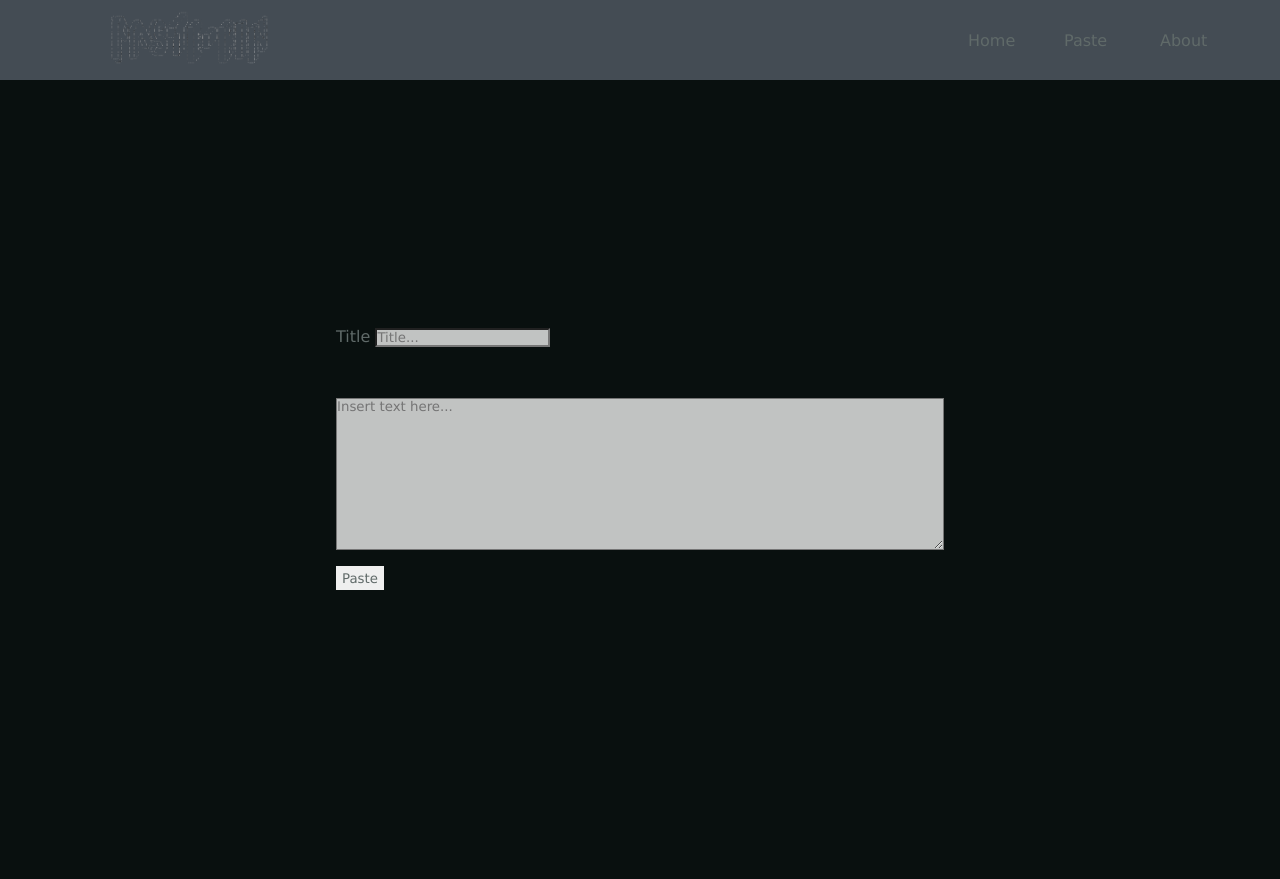
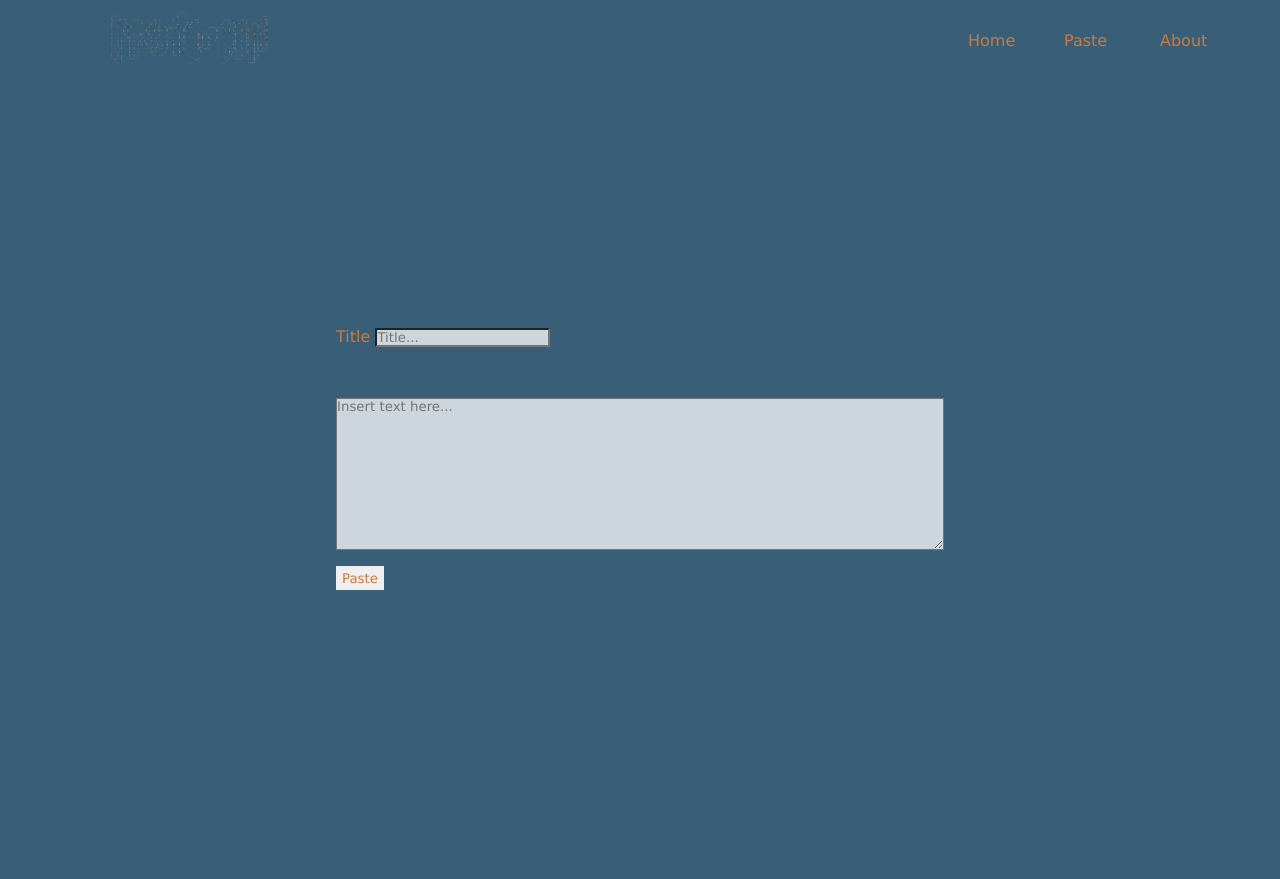
Before and after one commit to skillz4real/paste-bin, a Flask app: page / in a window 1280 px wide. Run offline with Flask 3, Linux system fonts and the light colour scheme.

Commit message:
changes to color scheme

```diff
--- a/app.py
+++ b/app.py
@@ -1,13 +1,17 @@
-from flask import Flask, render_template, url_for, request
 import sqlite3
 from datetime import datetime
+
+from flask import Flask, render_template, request
+
 import rpg
 
 con = sqlite3.connect("paste.db")
 
 cursor = con.cursor()
 
-cursor.execute("CREATE TABLE IF NOT EXISTS paste(id TEXT PRIMARY KEY, title TEXT, date DATE, data TEXT);")
+cursor.execute(
+    "CREATE TABLE IF NOT EXISTS paste(id TEXT PRIMARY KEY, title TEXT, date DATE, data TEXT);"
+)
 
 con.commit()
 
@@ -15,17 +19,17 @@
 
 app = Flask(__name__)
 
+
 def tuple_to_dict(t):
     d = {}
-    paste_id,title,data = t
+    paste_id, title, data = t
     if title:
         d.setdefault("title", title)
     else:
-        d.setdefault("title",paste_id)
-    d.setdefault("data",data)
-    d.setdefault("id",paste_id)
+        d.setdefault("title", paste_id)
+    d.setdefault("data", data)
+    d.setdefault("id", paste_id)
     return d
-
 
 
 @app.route("/")
@@ -33,35 +37,39 @@
     return render_template("index.html")
 
 
-@app.route("/paste", methods=['POST','GET'])
+@app.route("/paste", methods=["POST", "GET"])
 def paste():
-    if request.method == 'POST':
-        id = rpg.Gen((False, False, 6)) #find a way to make sure that there is no collision
-        con = sqlite3.connect('paste.db')
+    if request.method == "POST":
+        id = rpg.Gen(
+            (False, False, 6)
+        )  # find a way to make sure that there is no collision
+        con = sqlite3.connect("paste.db")
         cursor = con.cursor()
-        value = request.form['paste']
+        value = request.form["paste"]
         title = request.form["paste-title"]
         date = str(datetime.now()).split(".")[0]
-        res = cursor.execute(f"SELECT id FROM paste;")
-        cursor.execute(f"INSERT INTO paste VALUES (?, ?, ?,?);",(id, title, date, value))
-        #SELECT col1,col2... FROM db ORDER BY col1
-        #SELECT col1 FROM db WHERE id='id_2'
+        res = cursor.execute("SELECT id FROM paste;")
+        cursor.execute(
+            "INSERT INTO paste VALUES (?, ?, ?,?);", (id, title, date, value)
+        )
+        # SELECT col1,col2... FROM db ORDER BY col1
+        # SELECT col1 FROM db WHERE id='id_2'
         con.commit()
         con.close()
 
-
-    con = sqlite3.connect('paste.db')
+    con = sqlite3.connect("paste.db")
     cursor = con.cursor()
     res = cursor.execute("SELECT id, title, data FROM paste")
     values = res.fetchall()
-    l = []
+    l = []  # noqa: E741
     for value in values:
         l.append(tuple_to_dict(value))
     con.close()
     print(l)
     return render_template("paste.html", pastes=l)
 
-'''
+
+"""
 flask routing takes the following format
 /route/<var_type:var_name>
 var types can be:
@@ -70,11 +78,12 @@
     - float
     - path
     - uuid
-'''
+"""
 
-@app.route('/paste/<paste_id>', methods=["GET"])
+
+@app.route("/paste/<paste_id>", methods=["GET"])
 def retreive_paste(paste_id):
-    con = sqlite3.connect('paste.db')
+    con = sqlite3.connect("paste.db")
     cursor = con.cursor()
     res = cursor.execute(f"SELECT data FROM paste WHERE id='{paste_id}'")
     try:
@@ -82,9 +91,9 @@
     except:
         return "No Results"
     print(values)
-    data, = values[-1]
+    (data,) = values[-1]
     return str(data)
 
 
-if __name__=="__main__":
+if __name__ == "__main__":
     app.run(debug=True, host="0.0.0.0", port=9991)
--- a/static/css/main.css
+++ b/static/css/main.css
@@ -1,12 +1,12 @@
 :root{
-  --black: #09100f;
-  --white: #606a69;
-  --highlights: #485655;
-  --bg: #444c54;
+  --bg: #395e77;
+  --font1: #cc7a3d;
+  --highlights: #cc7a3d;
+  --object: #924144;
 }
 
 *{
-  color: var(--white);
+  color: var(--font1);
   padding: 0;
   margin: 0;
   display: inline-block;
@@ -23,7 +23,7 @@
   justify-items: center;
   grid-template-columns: 1fr 2fr 1fr;
   gap: 2rem;
-  background-color: var(--black);
+  background-color: var(--bg);
   position: fixed;
   overflow-y: scroll;
 }
@@ -64,6 +64,7 @@
   left: 0;
   height: 5rem;
   box-sizing: border-box;
+  background: var(--object);
 }
 
 @media (max-width: 35em) {
@@ -96,7 +97,7 @@
 
 .primary-header a{
   text-decoration:none;
-  color: var(--white);
+  color: var(--font1);
   font-size: 1 rem;
   transition: font-size 100ms ease-in-out;
 }
@@ -161,7 +162,7 @@
 th, td {
   padding: 8px;
   text-align: left;
-  border-bottom: 1px solid var(--black);
+  border-bottom: 1px solid var(--bg);
   display:inline-block;
 }
 
```
